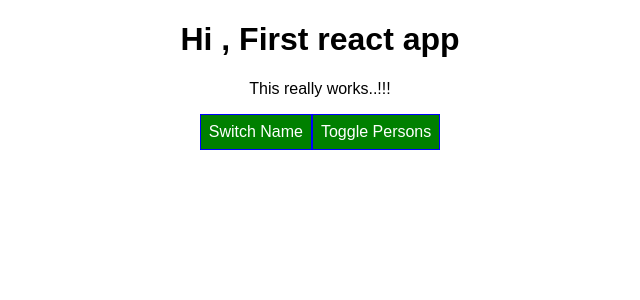
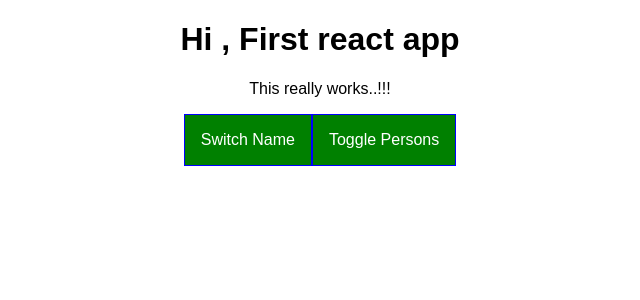
Before and after one commit to Sankar-Rajendran/react-example, a React app: page / in a window 1280 px wide. Shown: the top 300 px of the page, without its empty margins (320-960 px from the left). Built offline with nearby package versions, Linux system fonts and the light colour scheme.

Commit message:
Inline style to CSS file changes for button with psedo classes

```diff
--- a/src/App.css
+++ b/src/App.css
@@ -9,3 +9,27 @@
 .bold{
   font-weight: bold;
 }
+
+
+.App button{
+  border: 1px solid blue;
+  padding:16px;
+  background-color: green;
+  font:inherit;
+  color:white;
+  cursor: pointer;
+}
+
+
+.App button:hover{
+  background-color: lightgreen;
+  color:black;
+}
+
+.App button.red{
+  background-color: red;
+}
+
+.App button.red:hover{
+  background-color: salmon;
+}
--- a/src/App.js
+++ b/src/App.js
@@ -78,18 +78,20 @@ class App extends Component {
   render() {
     const assignedClasses = [];
 
-    const buttonStyle = {
-      backgroundColor: 'green',
-      color: 'white',
-      font: 'inherit',
-      border: '1px solid blue',
-      padding: '8px',
-      cursor: 'pointer',
-      ':hover': {
-        backgroundColor: 'lightgreen',
-        color: 'black'
-      }
-    }
+    // const buttonStyle = {
+    //   backgroundColor: 'green',
+    //   color: 'white',
+    //   font: 'inherit',
+    //   border: '1px solid blue',
+    //   padding: '8px',
+    //   cursor: 'pointer',
+    //   ':hover': {
+    //     backgroundColor: 'lightgreen',
+    //     color: 'black'
+    //   }
+    // }
+
+    let btnClass = '';
 
     let persons = null;
 
@@ -111,30 +113,29 @@ class App extends Component {
         </div>
       )
 
-      buttonStyle.backgroundColor = 'red';
+      btnClass = classes.red;
 
-      buttonStyle[':hover'] = {
-        backgroundColor: 'salmon',
-        color: 'black'
-      }
+      //buttonStyle.backgroundColor = 'red';
 
+      // buttonStyle[':hover'] = {
+      //   backgroundColor: 'salmon',
+      //   color: 'black'
+      // }
 
-
-
-      if (this.state.persons.length <= 2) {
-        assignedClasses.push(classes.bold);
-      }
-      if (this.state.persons.length <= 1) {
-        assignedClasses.push(classes.red);
-      }
+      // if (this.state.persons.length <= 2) {
+      //   assignedClasses.push(classes.bold);
+      // }
+      // if (this.state.persons.length <= 1) {
+      //   assignedClasses.push(classes.red);
+      // }
     }
     return (
       <StyleRoot>
         <div className={classes.App}>
           <h1>Hi , First react app</h1>
           <p className={assignedClasses.join(' ')}>This really works..!!!</p>
-          <button key="buttonSwitch" style={buttonStyle} onClick={this.switchNameHandler.bind(this, 'Sankar Rajendran')}>Switch Name</button>
-          <button style={buttonStyle} onClick={this.togglePersonsHandler}>Toggle Persons</button>
+          <button key="buttonSwitch" className={btnClass}  onClick={this.switchNameHandler.bind(this, 'Sankar Rajendran')}>Switch Name</button>
+          <button className={btnClass}  onClick={this.togglePersonsHandler}>Toggle Persons</button>
           {/* click={()=>this.switchNameHandler('First Person')} this is not efficient */}
           {persons}
         </div>
```
